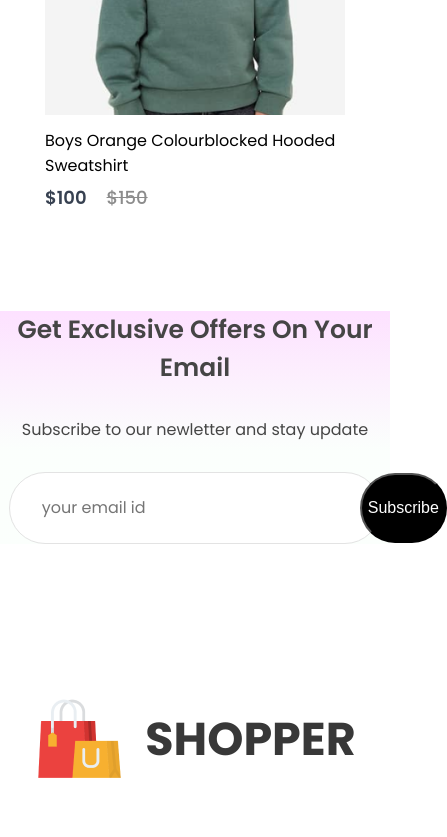
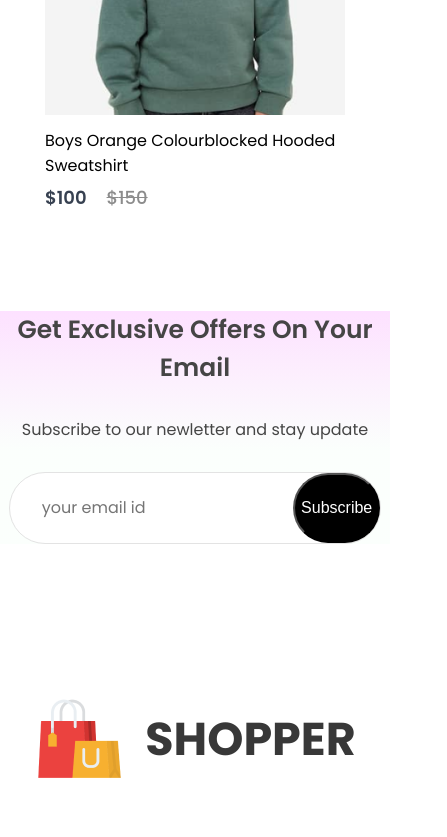
Before and after one commit to ahmed134-hub/ecommerce-website, a React (Vite) app: page / in a window 390 px wide. Shown: the part 7201-8038 px from the top of the page, 447 px wide, since content can reach past the window. Built offline with nearby package versions, Linux system fonts and the light colour scheme.

Commit message:
update css section

```diff
--- a/package.json
+++ b/package.json
@@ -6,7 +6,7 @@
   "type": "module",
   "scripts": {
     "dev": "vite",
-    "build": "vite build && cp dist/index.html dist/404.html",
+    "build": "vite build",
     "lint": "eslint .",
     "preview": "vite preview",
     "predeploy": "npm run build",
--- a/src/components/newsletter/newsletter.css
+++ b/src/components/newsletter/newsletter.css
@@ -63,4 +63,10 @@
     .newsletter div{
         width: 95%;
     }
+    .newsletter div button{
+        width: 30%;
+    }
+    .newsletter input {
+        width: 100%;
+    }
 }
```
